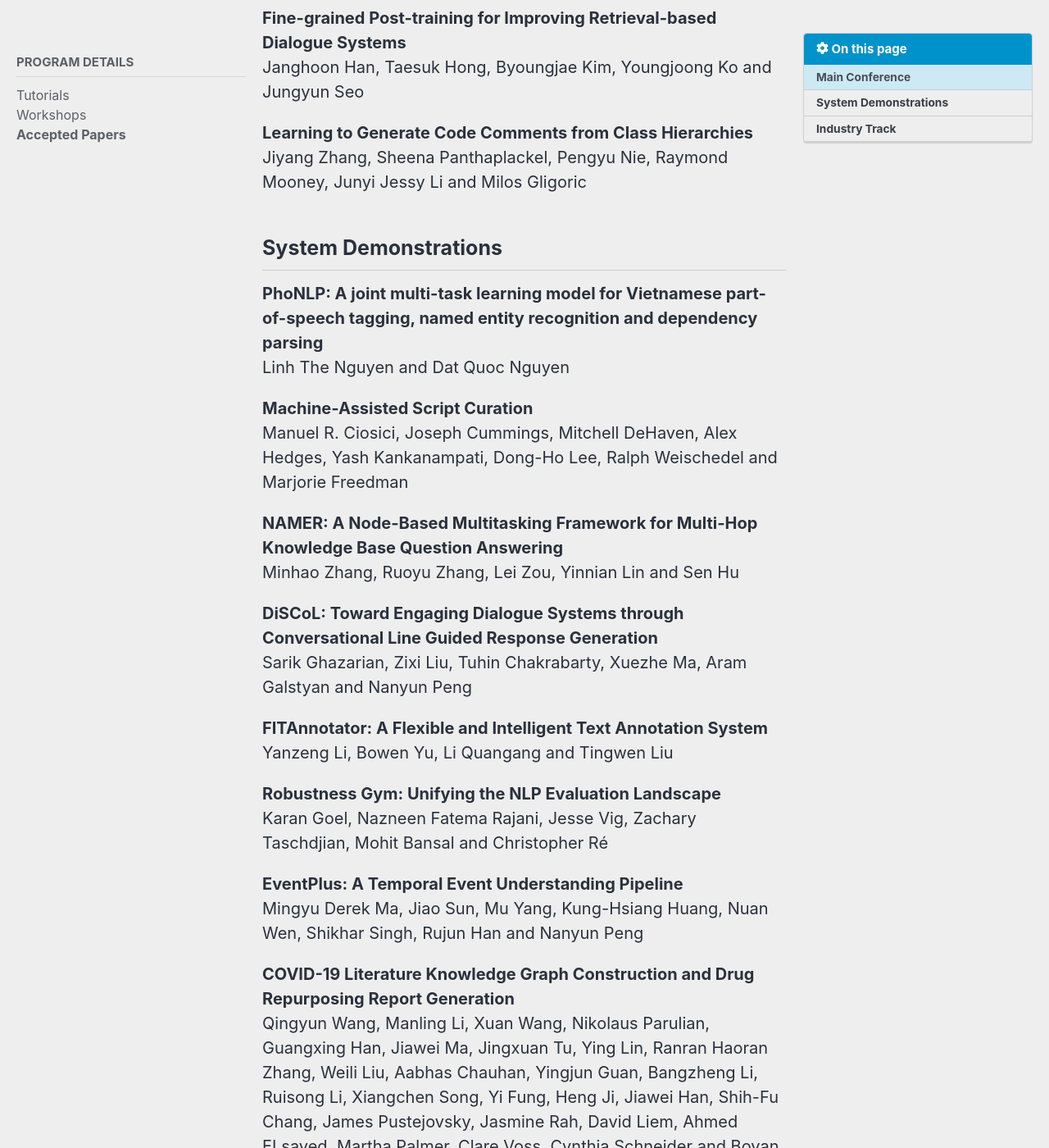
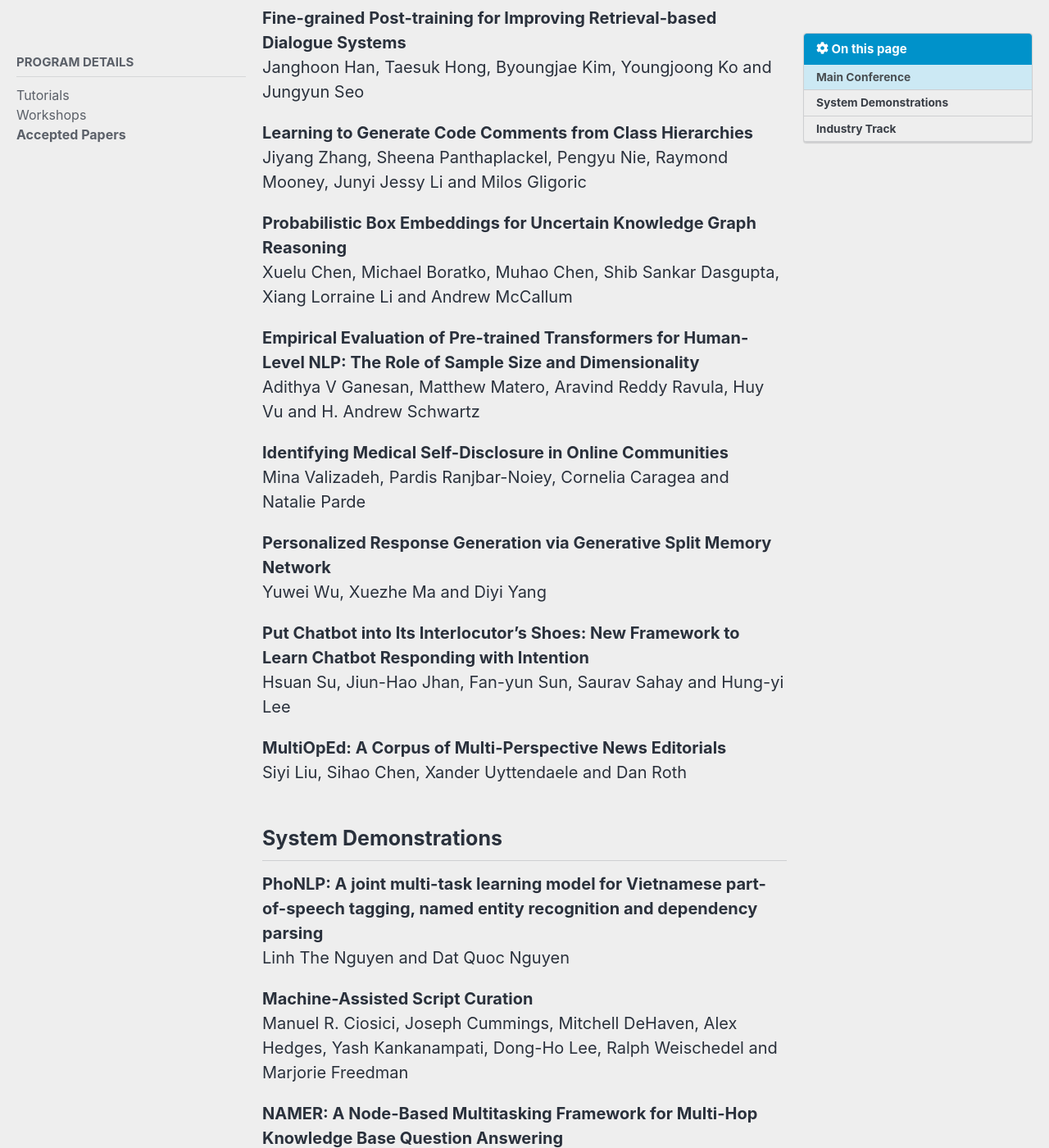
Before and after one commit to naacl-org/naacl-2021-website, a Jekyll site: the page built from _pages/program/accepted.md, in a window 1280 px wide and 1400 px high, scrolled down 53763 px. Shown: the whole window at 82% size. Built offline with Jekyll 4.4.1, drawn with Linux system fonts in a browser that asks for light colours; cached includes are drawn as plain includes; nearby versions of some CDN libraries; comment, search, counter and statistics services are not loaded.

Commit message:
Added papers that passed ethics review

```diff
--- a/_pages/program/accepted.md
+++ b/_pages/program/accepted.md
@@ -957,6 +957,18 @@ Main Conference
 
 **Learning to Generate Code Comments from Class Hierarchies**<br>Jiyang Zhang, Sheena Panthaplackel, Pengyu Nie, Raymond Mooney, Junyi Jessy Li and Milos Gligoric
 
+**Probabilistic Box Embeddings for Uncertain Knowledge Graph Reasoning**<br>Xuelu Chen, Michael Boratko, Muhao Chen, Shib Sankar Dasgupta, Xiang Lorraine Li and Andrew McCallum
+
+**Empirical Evaluation of Pre-trained Transformers for Human-Level NLP: The Role of Sample Size and Dimensionality**<br>Adithya V Ganesan, Matthew Matero, Aravind Reddy Ravula, Huy Vu and H. Andrew Schwartz
+
+**Identifying Medical Self-Disclosure in Online Communities**<br>Mina Valizadeh, Pardis Ranjbar-Noiey, Cornelia Caragea and Natalie Parde
+
+**Personalized Response Generation via Generative Split Memory Network**<br>Yuwei Wu, Xuezhe Ma and Diyi Yang
+
+**Put Chatbot into Its Interlocutor's Shoes: New Framework to Learn Chatbot Responding with Intention**<br>Hsuan Su, Jiun-Hao Jhan, Fan-yun Sun, Saurav Sahay and Hung-yi Lee
+
+**MultiOpEd: A Corpus of Multi-Perspective News Editorials**<br>Siyi Liu, Sihao Chen, Xander Uyttendaele and Dan Roth
+
 
 System Demonstrations
 ---
```
